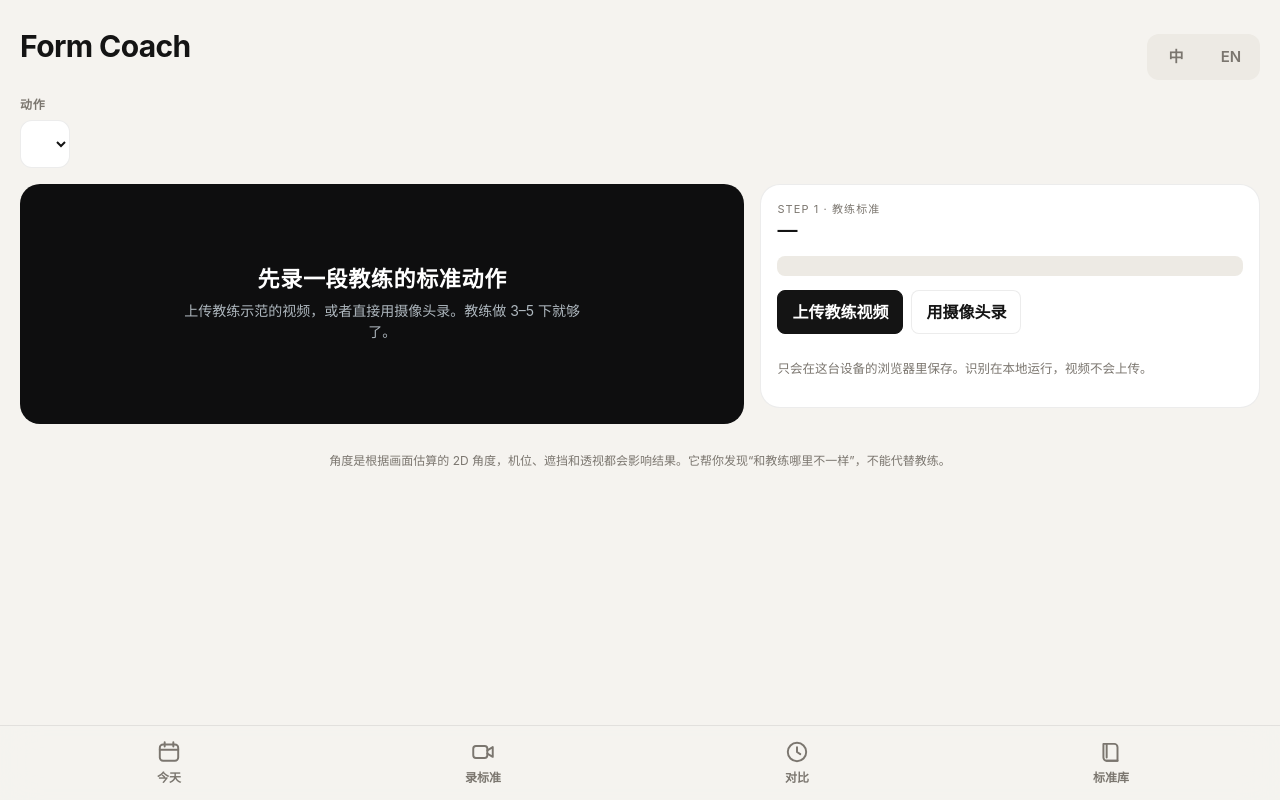
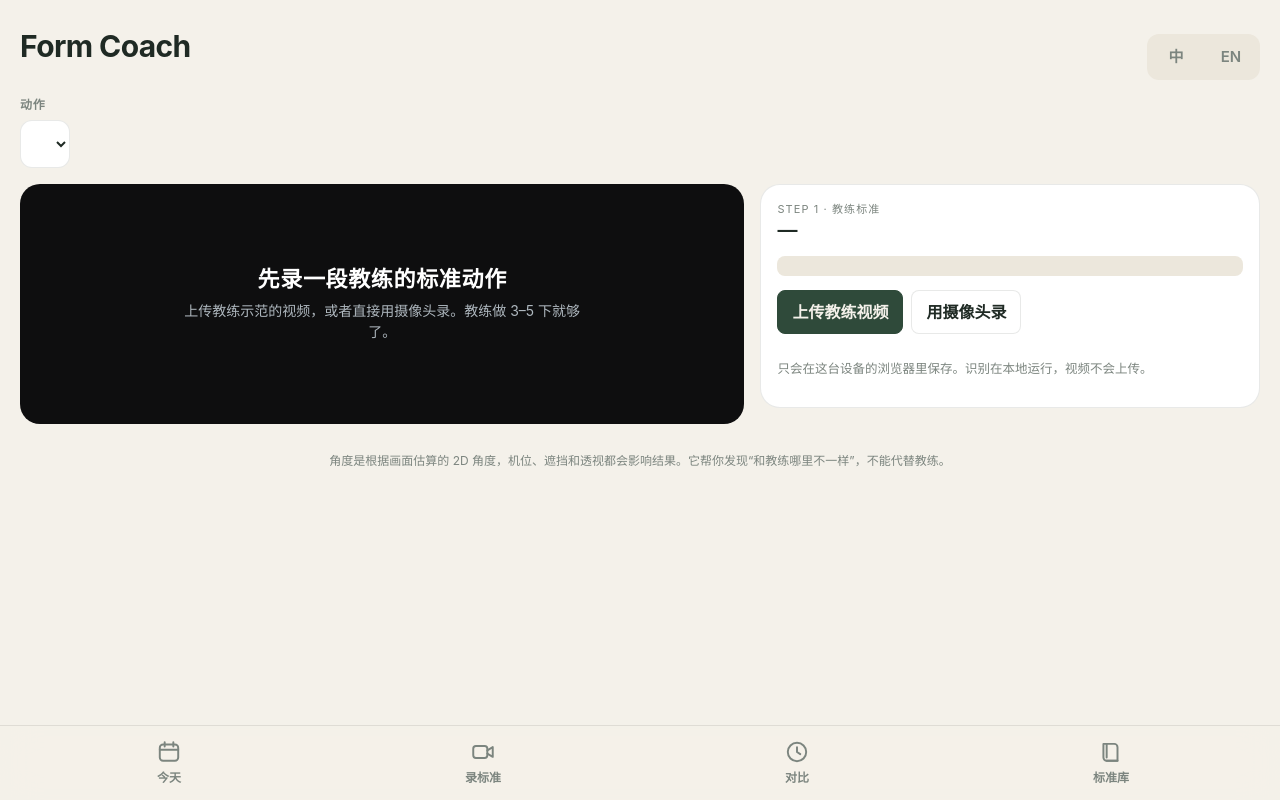
Before and after one commit to lucy1115-spec/form-coach, a website: page index.html in a window 1280 px wide. Drawn offline with Linux system fonts and the light colour scheme.

Commit message:
配色改为墨绿 + 奶油（深色模式用浅绿按钮）

```diff
--- a/index.html
+++ b/index.html
@@ -5,11 +5,11 @@
 <meta name="viewport" content="width=device-width,initial-scale=1,viewport-fit=cover">
 <title>Form Coach</title>
 <style>
-/* 视觉：高级、克制（11/15 用户要求）。米白底 + 近黑字，主按钮用墨黑；字体用 iPhone 系统字体（SF / 苹方）。
+/* 视觉：高级、克制（11/15 用户要求）。配色"墨绿 + 奶油"（用户从 6 套里选的；绿色运动时主观更轻松）；字体用 iPhone 系统字体（SF / 苹方）。
    页面切换在底部导航栏，顶部只有日期、标题和语言。 */
 :root{
-  --bg:#F5F3EF; --surface:#FFFFFF; --sunk:#EDEAE4; --ink:#141414; --muted:#7B766F; --line:rgba(20,20,20,.08);
-  --accent:#141414; --accent-ink:#FFFFFF; --good:#2F7D55; --warn:#A8701E; --bad:#B4412F;
+  --bg:#F4F1EA; --surface:#FFFFFF; --sunk:#ECE7DC; --ink:#1F2A24; --muted:#7C857F; --line:rgba(31,42,36,.10);
+  --accent:#2F4A3A; --accent-ink:#F4F1EA; --good:#2F7D55; --warn:#A8701E; --bad:#B4412F;
   --good-bg:#E6F0E9; --warn-bg:#F5ECDD; --bad-bg:#F6E3DF; --stage:#0E0E0F;
   --f-display:-apple-system,"SF Pro Display","PingFang SC","Helvetica Neue","Microsoft YaHei",sans-serif;
   --f-body:-apple-system,"SF Pro Text","PingFang SC","Helvetica Neue","Microsoft YaHei",sans-serif;
@@ -17,12 +17,12 @@
   color-scheme:light;
 }
 @media (prefers-color-scheme:dark){:root:not([data-theme="light"]){
-  --bg:#0D0D0E; --surface:#18181A; --sunk:#232326; --ink:#F2F0EC; --muted:#9A958E; --line:rgba(255,255,255,.08);
-  --accent:#F2F0EC; --accent-ink:#111111; --good:#5DBB86; --warn:#E0A955; --bad:#EE7B66;
+  --bg:#0F1411; --surface:#18201B; --sunk:#222B25; --ink:#EEF0E9; --muted:#97A39B; --line:rgba(255,255,255,.08);
+  --accent:#A9C9AF; --accent-ink:#0F1411; --good:#5DBB86; --warn:#E0A955; --bad:#EE7B66;
   --good-bg:#17291F; --warn-bg:#2E2414; --bad-bg:#331C17; --stage:#050506; --shadow:0 1px 0 rgba(255,255,255,.03);color-scheme:dark}}
 :root[data-theme="dark"]{
-  --bg:#0D0D0E; --surface:#18181A; --sunk:#232326; --ink:#F2F0EC; --muted:#9A958E; --line:rgba(255,255,255,.08);
-  --accent:#F2F0EC; --accent-ink:#111111; --good:#5DBB86; --warn:#E0A955; --bad:#EE7B66;
+  --bg:#0F1411; --surface:#18201B; --sunk:#222B25; --ink:#EEF0E9; --muted:#97A39B; --line:rgba(255,255,255,.08);
+  --accent:#A9C9AF; --accent-ink:#0F1411; --good:#5DBB86; --warn:#E0A955; --bad:#EE7B66;
   --good-bg:#17291F; --warn-bg:#2E2414; --bad-bg:#331C17; --stage:#050506; --shadow:0 1px 0 rgba(255,255,255,.03);color-scheme:dark}
 *{box-sizing:border-box}
 html,body{margin:0}
@@ -55,7 +55,7 @@ select{background:var(--surface);border:1px solid var(--line);border-radius:12px
 .tabbar button{border:0;background:transparent;display:flex;flex-direction:column;align-items:center;gap:4px;min-height:58px;justify-content:center;
   color:var(--muted);font-size:12px;font-weight:600;border-radius:14px}
 .tabbar button svg{width:26px;height:26px}
-.tabbar button[aria-selected="true"]{color:var(--ink)}
+.tabbar button[aria-selected="true"]{color:var(--accent)}
 .subbar{display:flex;flex-wrap:wrap;gap:12px;align-items:flex-end}
 
 .grid{display:grid;grid-template-columns:minmax(0,1.45fr) minmax(0,1fr);gap:16px;align-items:start}
@@ -126,7 +126,7 @@ table.sum th{font-weight:500;color:var(--muted);font-size:12px}
 #planView{font-size:17px;max-width:680px;width:100%;margin:0 auto}
 #planView .daybar{display:grid;grid-auto-flow:column;grid-auto-columns:1fr;gap:6px;margin-top:4px}
 #planView .daybar button{border:1px solid var(--line);background:var(--surface);min-height:54px;border-radius:16px;font:600 17px/1 var(--f-body);color:var(--muted);letter-spacing:.01em}
-#planView .daybar button[aria-selected="true"]{background:var(--ink);border-color:var(--ink);color:var(--bg)}
+#planView .daybar button[aria-selected="true"]{background:var(--accent);border-color:var(--accent);color:var(--accent-ink)}
 .dayhead{display:flex;flex-direction:column;gap:6px;margin:30px 4px 22px}
 .dayhead .meta{font-size:13px;font-weight:600;letter-spacing:.08em;text-transform:uppercase;color:var(--muted)}
 .dayhead h2{font:700 32px/1.12 var(--f-display);letter-spacing:-.02em;margin:0}
```
